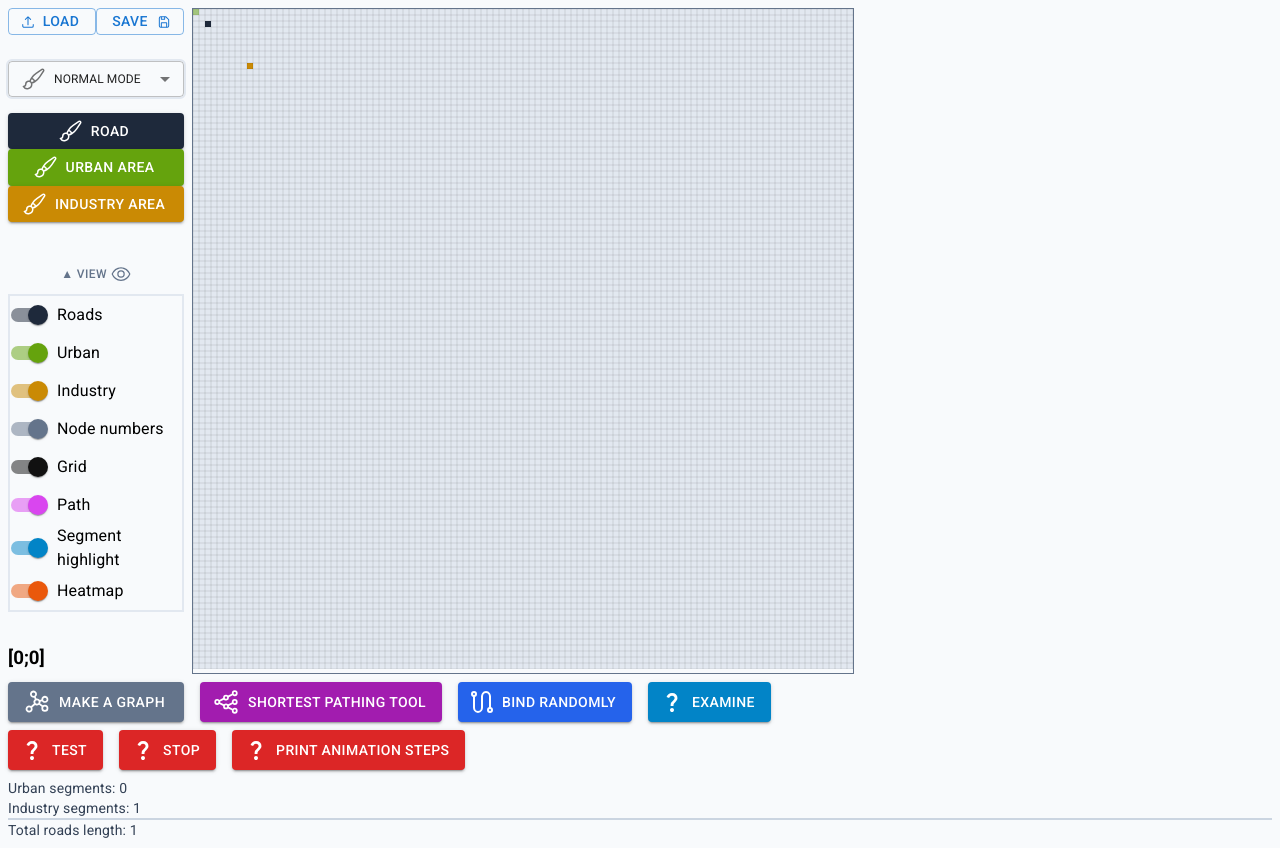
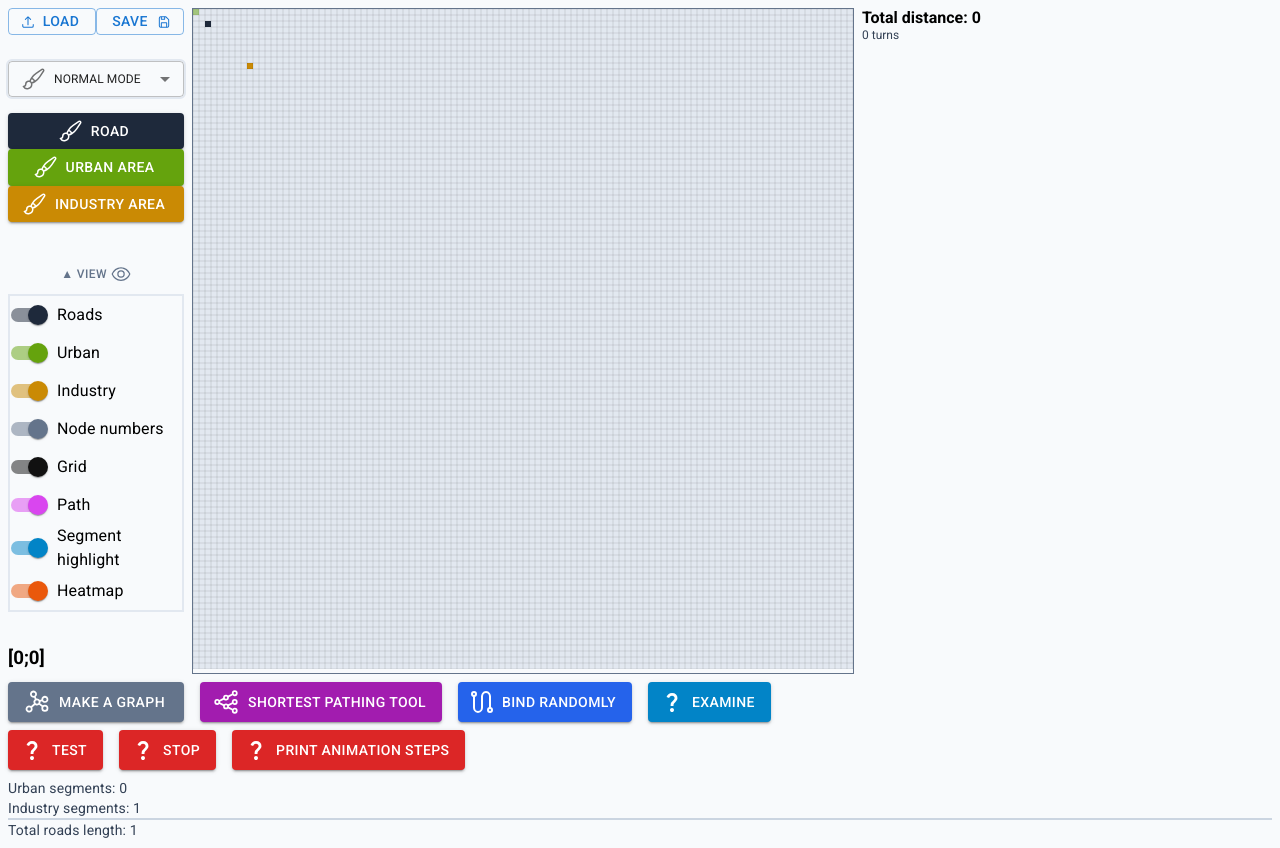
Before and after one commit to unitax13/trafficsim-js, a React (Vite) app: page / in a window 1280 px wide. Built offline with nearby package versions, Linux system fonts and the light colour scheme.

Commit message:
began to add cases for examining empty segments

```diff
--- a/src/classes/ExaminationClass.ts
+++ b/src/classes/ExaminationClass.ts
@@ -92,6 +92,8 @@ class ExaminationClass {
         );
       } else {
         console.log("Segment is inull");
+        this.positionPathToDrawRef.current = [];
+        this.distanceToTargetRef.current = 0;
         this.messagesRef.current.push("Selected segment is empty.");
       }
     } else {
--- a/src/components/Canvas.tsx
+++ b/src/components/Canvas.tsx
@@ -825,8 +825,7 @@ function Canvas(props: CanvasProps) {
             />
           </div>
           {/* start of stepper section */}
-          {positionPathToDrawRef.current &&
-          positionPathToDrawRef.current.length > 0 ? (
+          {
             <div className="flex flex-col">
               <StepperComponent
                 positionPath={positionPathToDrawRef.current}
@@ -834,9 +833,7 @@ function Canvas(props: CanvasProps) {
                 messages={messagesRef}
               />
             </div>
-          ) : (
-            ""
-          )}
+          }
           {/* end of stepper section */}
         </div>
 
--- a/src/components/StepperComponent.tsx
+++ b/src/components/StepperComponent.tsx
@@ -103,10 +103,14 @@ export default function StepperComponent(props: StepperComponentProps) {
           </Step>
         ))}
       </Stepper>
-      {activeStep === steps.length && (
+      {props.positionPath &&
+      props.positionPath.length > 0 &&
+      activeStep === steps.length ? (
         <>
           <Typography>All steps completed - you&apos;re finished</Typography>
         </>
+      ) : (
+        ""
       )}
     </div>
   );
```
